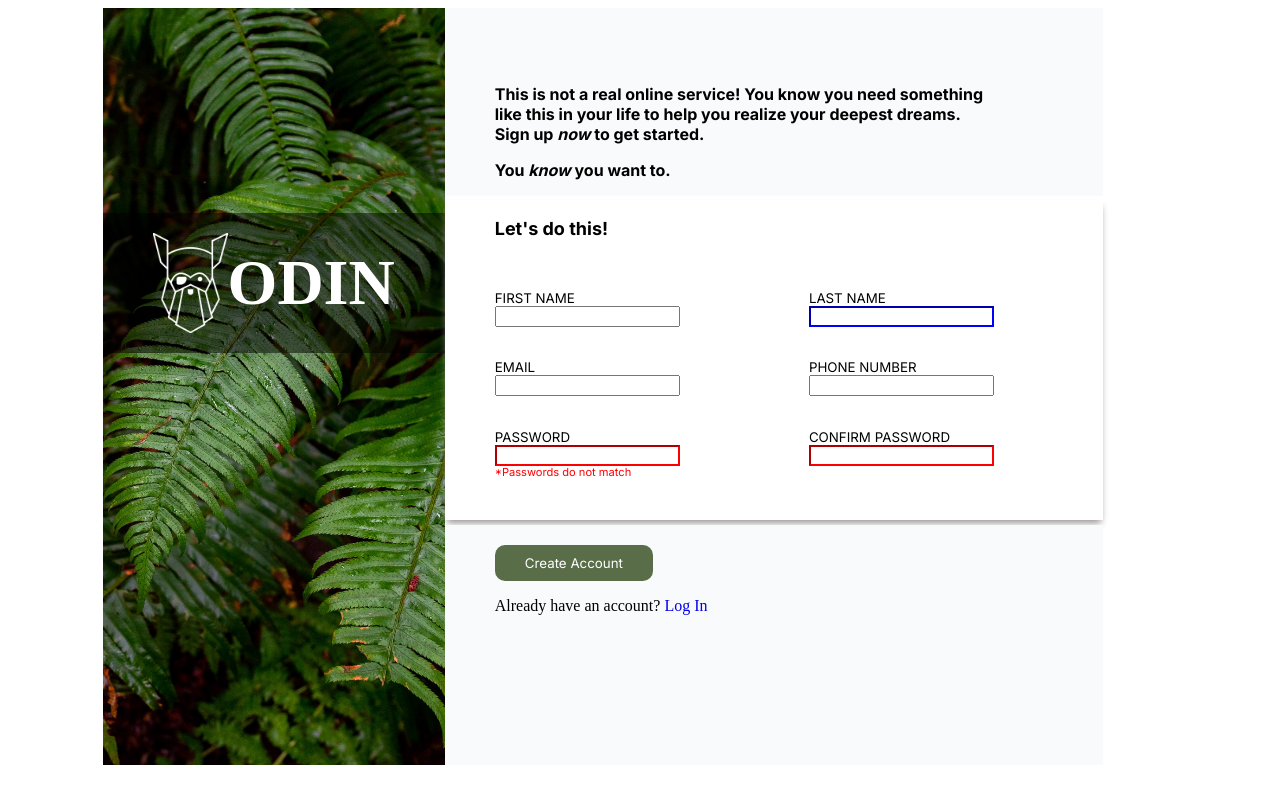
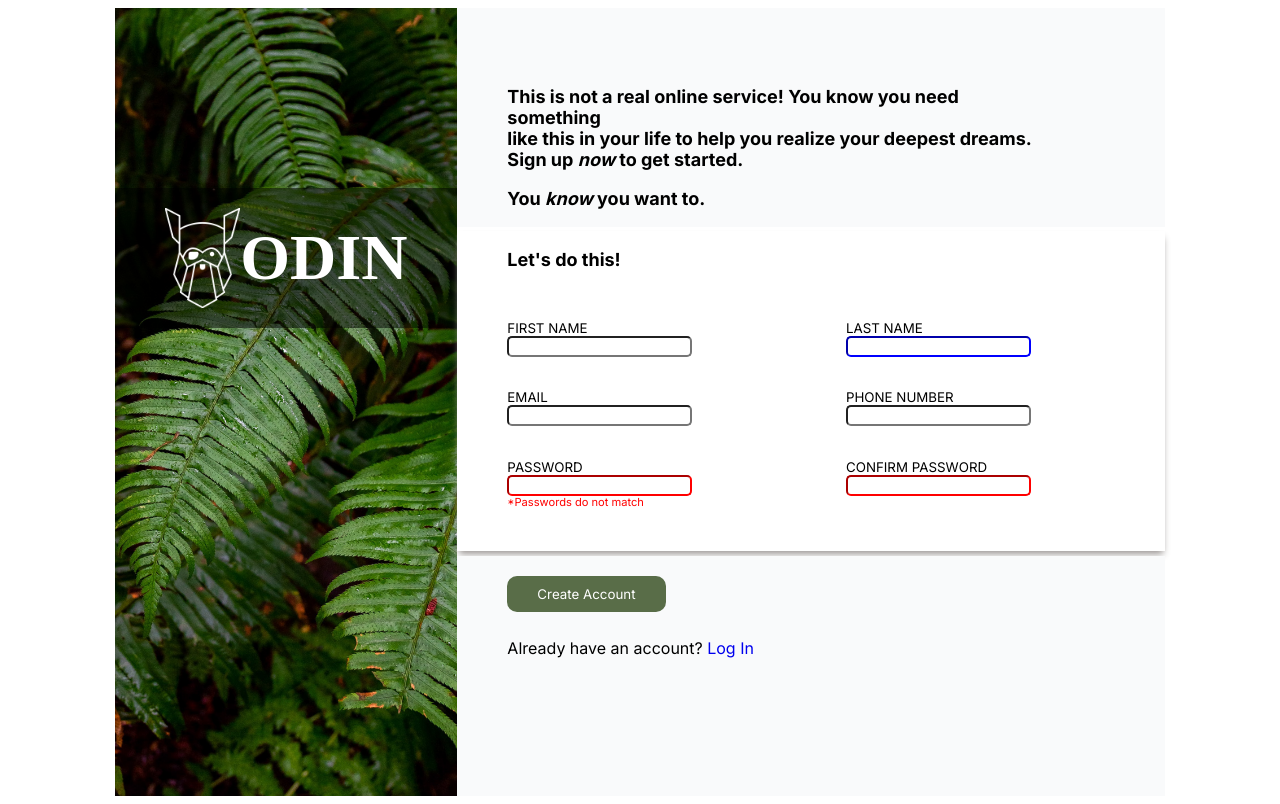
Before and after one commit to onyedikamike/sign_up_form, a plain HTML site: page index.html in a window 1280 px wide. Drawn offline with Linux system fonts and the light colour scheme.

Commit message:
Complete my sign-up-project

```diff
--- a/style.css
+++ b/style.css
@@ -15,12 +15,11 @@ main {
   box-sizing: border-box;
   display: flex;
   flex-direction: row;
-  width: 85%;
+  width: 83%;
 }
 
 .container {
   display: flex;
-  /* height: 100vh; */
 }
 
 .images_odin {
@@ -41,7 +40,7 @@ main {
   color: white;
   background-color: rgba(0, 0, 0, 0.5);
   padding: 20px 50px;
-  margin-bottom: 13rem;
+  margin-bottom: 18rem;
 }
 .odin_logo img {
   height: 100px;
@@ -53,7 +52,7 @@ main {
 .quotation {
   background-color: #f9fafb;
   padding-left: 50px;
-  font-size: 16px;
+  font-size: 18px;
   font-weight: bold;
   padding-top: 60px;
   padding-right: 120px;
@@ -64,9 +63,8 @@ main {
   padding-left: 50px;
   display: grid;
   grid-template-columns: 1fr 1fr;
-  /* border: 2px solid red; */
   column-gap: 20px;
-  row-gap: 10px;
+  row-gap: 8px;
   height: 40vh;
   box-shadow: 0px 5px 7px -2px #999492;
   margin-bottom: 5px;
@@ -80,6 +78,11 @@ main {
   font-size: 18px;
   font-weight: bold;
 }
+
+.input_form input {
+  border-radius: 5px;
+}
+
 #confirm-password {
   border-color: red;
 }
@@ -97,9 +100,6 @@ main {
   color: red;
 }
 
-.log-in > a {
-  text-decoration: none;
-}
 .last-part {
   height: 30vh;
   background-color: #f9fafb;
@@ -115,3 +115,12 @@ main {
   border-radius: 10px;
   font-family: var(--inter);
 }
+
+.log-in {
+  padding-top: 10px;
+  font-family: var(--inter);
+}
+
+.log-in > a {
+  text-decoration: none;
+}
```
